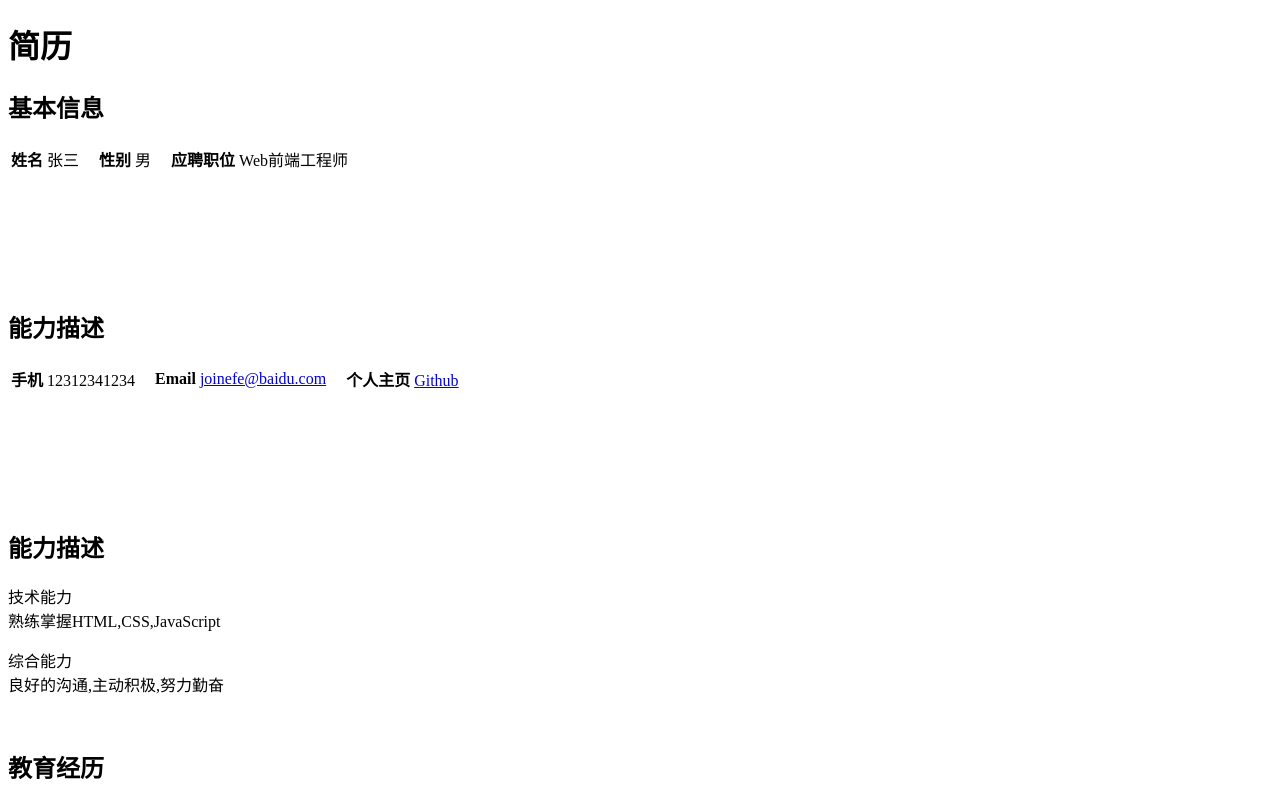
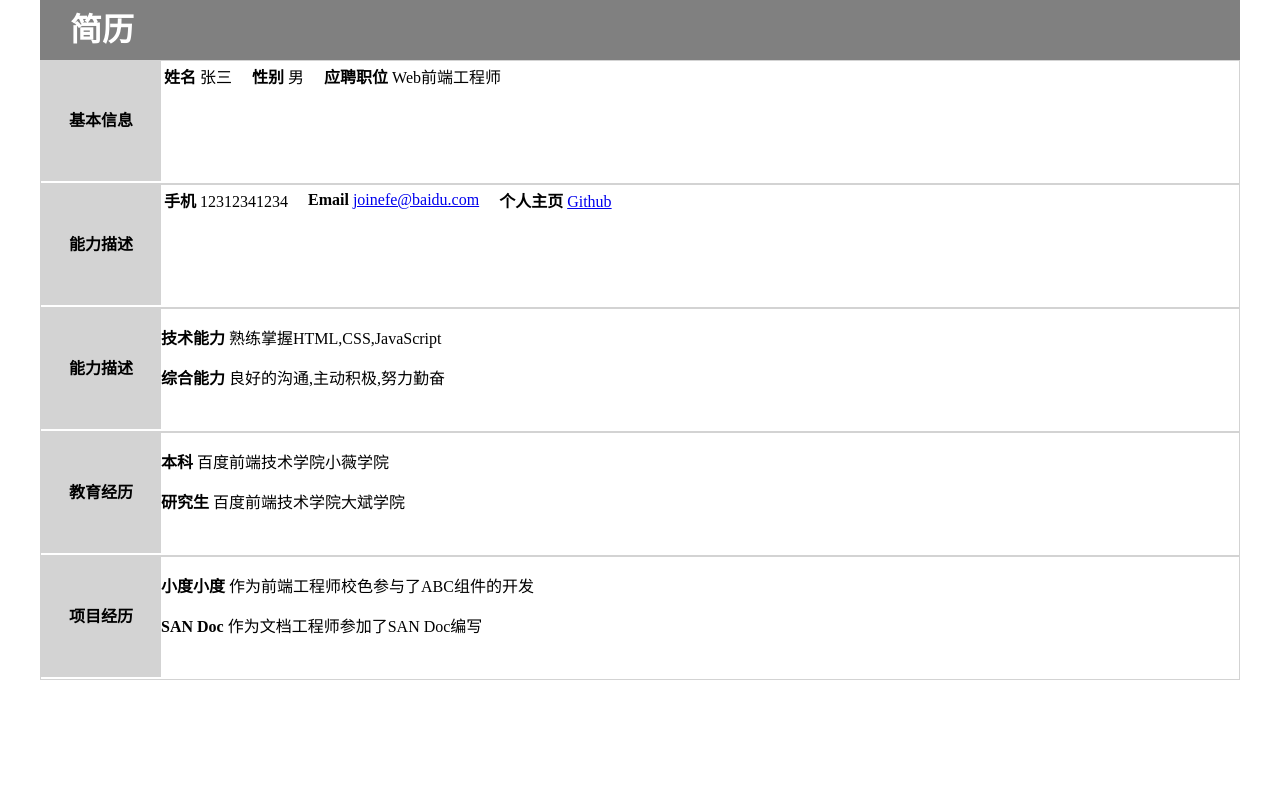
Before and after one commit to jonaszhang91/web, a plain HTML site: page web_baidu/day1/resume.html in a window 1280 px wide. Shown: the top 800 px of the page. Drawn offline with Linux system fonts and the light colour scheme.

Commit message:
Update style_3.css

```diff
--- a/web_baidu/day1/style_3.css
+++ b/web_baidu/day1/style_3.css
@@ -1,12 +1,38 @@
-/* h2{
-    width: 100px;
-    height: 100px;
-    background-color:grey;
+body{
+    margin: 0   auto;
+
+    width: 1200px;
+}
+h1{
+    margin: 0 0 0 0;
+    background-color: gray;
+    height: 60px;
+    color:  white;
+    line-height: 60px;
+    padding-left: 30px;
+}
+.box{
+    padding: 0 0 0 0 ;
+    widows: 1200px;
+    height: 122px;
+    border: 1px solid lightgray;
+}
+h2{
+    margin: 0 0 0 0 ;
+    padding: 0 0 0 0;
+    width: 120px;
+    height: 120px;
+    float: left;
     font-size: 1em;
-    line-height: 100px;
-
-
-} */
-div{
-    height: 200px;
+    background-color: lightgray;
+    line-height: 120px;
+    text-align: center;
 }
+span{
+    font-weight: bold;
+    white-space: nowrap;
+}
+br  {
+    display: none;
+    /* 让br标签不起作用 */
+}
```
